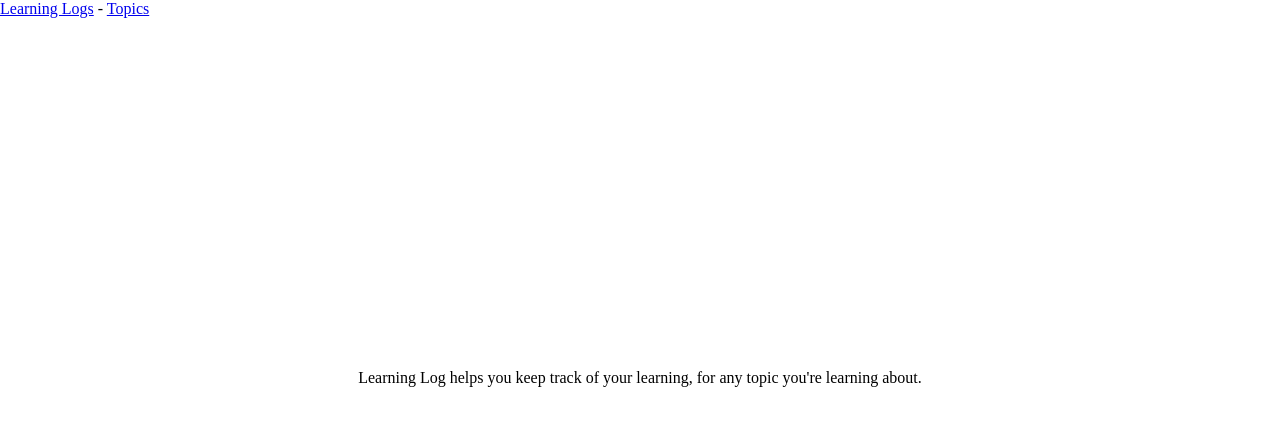
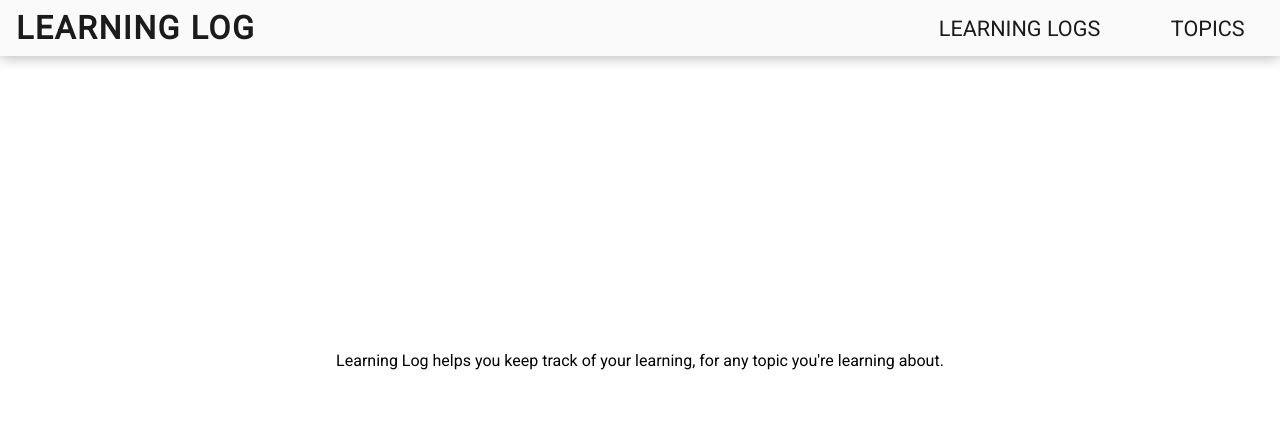
Before and after one commit to 0mppula/Python_Web_Applications, a Django app: page / in a window 1280 px wide. Shown: the top 426 px of the page. Run offline with Django 3.2, Linux system fonts and the light colour scheme.

Commit message:
Added navbar

```diff
--- a/learning_log/learning_logs/static/css/styles.css
+++ b/learning_log/learning_logs/static/css/styles.css
@@ -1,10 +1,71 @@
-/* LEARNING LOG */
+/* Font body*/
+@import url('https://fonts.googleapis.com/css2?family=Roboto:wght@100;300;400&display=swap');
+
+:root {
+    --mainBlack: #1b1b1b;
+    --mainPurple: #733380;
+    --mainWhite: #fafafa;
+    --titleSpacing: 0.1rem;
+    --mainBoxShadow: 0px 1px 13px 0px rgba(27, 27, 27, 0.35);
+    --slowTransition: all 0.3s ease;
+}
+
 * {
     margin: 0;
     padding: 0;
     box-sizing: border-box;
+    text-decoration: none;
 }
 
+body {
+    font-family: 'Roboto', sans-serif;
+}
+
+/* Navbar */
+.nav-bar {
+    width: 100%;
+    height: 3.5rem;
+    display: flex;
+    justify-content: space-around;
+    align-items: center;
+    color: var(--mainBlack);
+    background: var(--mainWhite);
+    position: fixed;
+    user-select: none;
+    box-shadow: var(--mainBoxShadow);
+}
+
+.nav-header {
+    width: 75%;
+}
+
+.nav-header h1 {
+    font-size: 2rem;
+    letter-spacing: var(--titleSpacing);
+    text-transform: uppercase;
+    padding-left: 1rem
+}
+
+.nav-links {
+    width: max(400px, 18%);
+    display: flex;
+    justify-content: space-around;
+    font-size: 1.35rem;
+    text-transform: uppercase;
+    list-style: none;
+}
+
+.nav-links li a {
+    transition: var(--slowTransition);
+    color: var(--mainBlack);
+}
+
+.nav-links li a:hover {
+    color: var(--mainPurple);
+}
+/* End Navbar */
+
+/* Content */
 .container {
     width: min(1140px, 100%);
     height: 90vh;
@@ -13,3 +74,4 @@
     justify-content: center;
     align-items: center;
 }
+/* End Content */
--- a/learning_log/learning_logs/templates/base.html
+++ b/learning_log/learning_logs/templates/base.html
@@ -10,11 +10,24 @@
     <title>Learning Log {% block title %}{% endblock %}</title>
 </head>
 <body>
-    <p>
-        <a href="{% url 'learning_logs:index' %}">Learning Logs</a>
-        <span> - </span>
-        <a href="{% url 'learning_logs:topics' %}">Topics</a>
-    </p>
+
+    <!-- Nav bar -->
+    <div class="nav-bar">
+        <div class="nav-header">
+            <h1>Learning Log</h1>
+        </div>
+
+        <ul class="nav-links">
+            <li>
+                <a href="{% url 'learning_logs:index' %}">Learning Logs</a>
+            </li>
+            <li>
+                <a href="{% url 'learning_logs:topics' %}">Topics</a>
+            </li>
+        </ul>
+
+    </div>
+    <!-- End Nav bar -->
 
     <div class="container">
         {% block content %}{% endblock content %}
```
